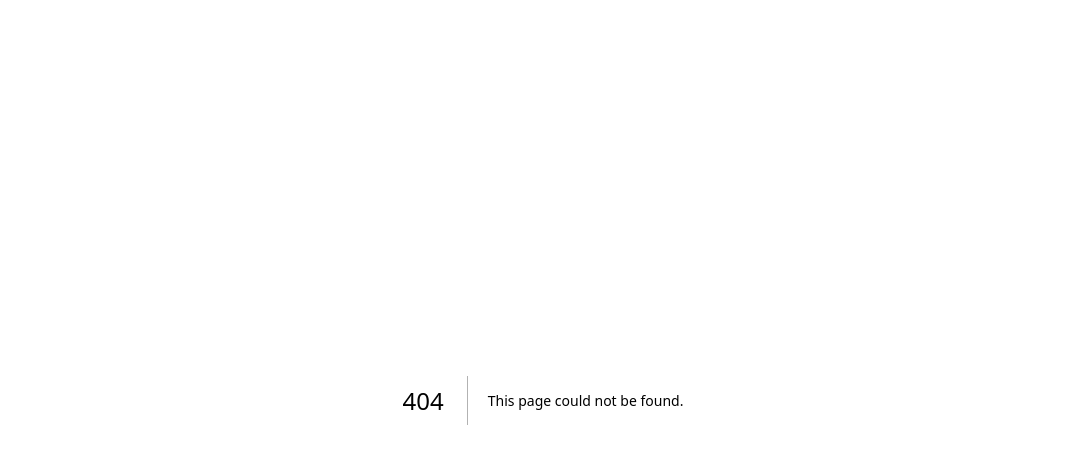
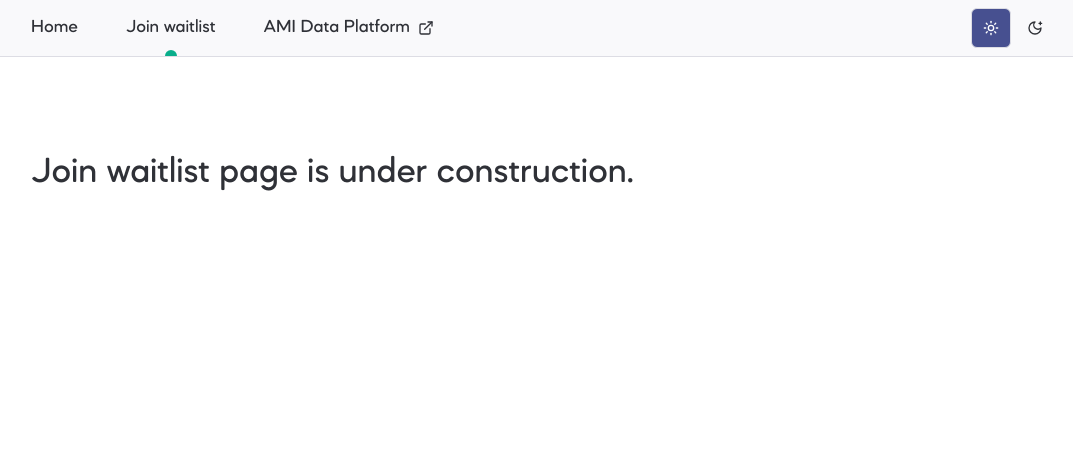
Before and after one commit to RolnickLab/antenna-landing-page, a Next.js app: page /waitlist in a window 1280 px wide. Before the commit this address had no page. Shown: the top 464 px of the page, without its empty margins (97-1170 px from the left). Built offline with nearby package versions, Linux system fonts and the light colour scheme.

Commit message:
Setup page navigation

```diff
--- a/app/layout.tsx
+++ b/app/layout.tsx
@@ -1,3 +1,5 @@
+import { Menu } from "@/components/menu";
+import { ThemeToggle } from "@/components/theme-toggle";
 import type { Metadata } from "next";
 import "./globals.css";
 
@@ -13,7 +15,15 @@ export default function RootLayout({
 }>) {
   return (
     <html lang="en">
-      <body>{children}</body>
+      <body>
+        <header className="py-2 bg-muted sticky top-0 z-10 overflow-hidden border-b">
+          <nav className="flex items-center justify-between max-w-screen-lg h-full mx-auto">
+            <Menu />
+            <ThemeToggle />
+          </nav>
+        </header>
+        <main>{children}</main>
+      </body>
     </html>
   );
 }
--- a/app/page.tsx
+++ b/app/page.tsx
@@ -2,19 +2,19 @@ import { Card } from "@/components/card";
 import { ImagePlaceholder } from "@/components/image-placeholder";
 import { DeploymentsMap } from "@/components/map/deployments-map";
 import { DeploymentsStats } from "@/components/stats/deployments-stats";
-import { ThemeToggle } from "@/components/theme-toggle";
-import { Button } from "@/components/ui/button";
+import { Button, buttonVariants } from "@/components/ui/button";
+import {
+  DATA_PLATFORM_REPO_URL,
+  DATA_PLATFORM_URL,
+  ML_REPO_URL,
+  WAITLIST_URL,
+} from "@/lib/constants";
 import { ClockIcon, ExternalLinkIcon } from "lucide-react";
+import Link from "next/link";
 
 export default function Home() {
   return (
-    <main>
-      <section className="py-2 bg-muted sticky top-0 z-10">
-        <nav className="flex items-center justify-end max-w-screen-lg h-full mx-auto">
-          <ThemeToggle />
-        </nav>
-      </section>
-
+    <>
       <section className="px-24 py-12 overflow-hidden">
         <div className="flex items-center gap-12 max-w-screen-lg mx-auto">
           <div>
@@ -26,7 +26,12 @@ export default function Home() {
               Delivering trustworthy data for biodiversity monitoring,
               policy-making, and conservation efforts
             </h2>
-            <Button size="lg">Join waitlist</Button>
+            <Link
+              className={buttonVariants({ size: "lg" })}
+              href={WAITLIST_URL}
+            >
+              Join waitlist
+            </Link>
           </div>
           <div style={{ marginRight: "-240px" }}>
             <div className="w-[640px] h-[480px] rounded-xl bg-card border overflow-hidden">
@@ -88,9 +93,12 @@ export default function Home() {
                 "The AI detects and identifies the species",
               ]}
             >
-              <Button variant="accent">
+              <Link
+                href={WAITLIST_URL}
+                className={buttonVariants({ variant: "accent" })}
+              >
                 <ClockIcon className="h-4 w-4 mr-2" /> Join waitlist
-              </Button>
+              </Link>
             </Card>
             <Card
               title="Know where and when a species was observed"
@@ -99,9 +107,26 @@ export default function Home() {
                 "Download timestamped, geolocated datasets for analysis",
               ]}
             >
-              <Button variant="accent">
+              <Link
+                href={DATA_PLATFORM_URL}
+                className={buttonVariants({ variant: "accent" })}
+              >
                 Checkout platform <ExternalLinkIcon className="h-4 w-4 ml-2" />
-              </Button>
+              </Link>
+            </Card>
+            <Card
+              title="Help validate the data with my insect expertise"
+              listItems={[
+                "Confirm or adjust AI-generated taxons",
+                "Suggest IDs for unidentified images",
+              ]}
+            >
+              <Link
+                href={WAITLIST_URL}
+                className={buttonVariants({ variant: "accent" })}
+              >
+                <ClockIcon className="h-4 w-4 mr-2" /> Join waitlist
+              </Link>
             </Card>
             <Card
               title="Apply my ML skills to support biodiversity"
@@ -110,9 +135,12 @@ export default function Home() {
                 "Benchmark evaluation metrics to compare results with / compare model performance",
               ]}
             >
-              <Button variant="accent">
+              <Link
+                href={ML_REPO_URL}
+                className={buttonVariants({ variant: "accent" })}
+              >
                 Visit repo <ExternalLinkIcon className="h-4 w-4 ml-2" />
-              </Button>
+              </Link>
             </Card>
             <Card
               title="Contribute to open-source software related to biodiversity"
@@ -121,9 +149,12 @@ export default function Home() {
                 "Add new features to an existing codebase",
               ]}
             >
-              <Button variant="accent">
+              <Link
+                href={DATA_PLATFORM_REPO_URL}
+                className={buttonVariants({ variant: "accent" })}
+              >
                 Visit repo <ExternalLinkIcon className="h-4 w-4 ml-2" />
-              </Button>
+              </Link>
             </Card>
           </div>
         </div>
@@ -144,10 +175,8 @@ export default function Home() {
                 Espace pour la vie - Insectarium
               </a>{" "}
               and technical contributions from scientists around the world (see{" "}
-              <a href="https://github.com/RolnickLab/ami-platform">
-                Github repository
-              </a>{" "}
-              for more detail).
+              <a href={DATA_PLATFORM_REPO_URL}>Github repository</a> for more
+              detail).
             </p>
           </div>
           <div>
@@ -160,6 +189,6 @@ export default function Home() {
           </div>
         </div>
       </section>
-    </main>
+    </>
   );
 }
--- /dev/null
+++ b/app/waitlist/page.tsx
@@ -0,0 +1,13 @@
+export default function Waitlist() {
+  return (
+    <section className="p-24">
+      <div className="flex items-center gap-12 max-w-screen-lg mx-auto">
+        <div>
+          <h1 className="text-4xl font-medium">
+            Join waitlist page is under construction.
+          </h1>
+        </div>
+      </div>
+    </section>
+  );
+}
--- a/components/map/map.tsx
+++ b/components/map/map.tsx
@@ -36,6 +36,7 @@ export const Map = ({ height, markers }: MapProps) => {
       center={bounds.getCenter()}
       maxBounds={MAX_BOUNDS}
       minZoom={MIN_ZOOM}
+      scrollWheelZoom={false}
       style={{
         height: `${height}px`,
       }}
--- /dev/null
+++ b/components/menu.tsx
@@ -0,0 +1,53 @@
+"use client";
+
+import { DATA_PLATFORM_REPO_URL, WAITLIST_URL } from "@/lib/constants";
+import { ExternalLinkIcon } from "lucide-react";
+import Link from "next/link";
+import { usePathname } from "next/navigation";
+
+export const Menu = () => (
+  <ul className="flex items-center justify-center gap-12">
+    <li>
+      <MenuItem label="Home" href="/" />
+    </li>
+    <li>
+      <MenuItem label="Join waitlist" href={WAITLIST_URL} />
+    </li>
+    <li>
+      <MenuItem
+        label="AMI Data Platform"
+        href={DATA_PLATFORM_REPO_URL}
+        external
+      />
+    </li>
+  </ul>
+);
+
+const MenuItem = ({
+  external,
+  href,
+  label,
+}: {
+  href: string;
+  external?: boolean;
+  label: string;
+}) => {
+  const pathname = usePathname();
+  const isActive = pathname === href;
+
+  return (
+    <Link
+      href={href}
+      className="flex items-center justify-center gap-2 text-foreground"
+    >
+      <span>{label}</span>
+      {external && <ExternalLinkIcon className="w-4 h-4" />}
+      {isActive && (
+        <div
+          className="w-[12px] h-[12px] bg-primary rounded-full absolute bottom-0"
+          style={{ transform: "translateY(50%)" }}
+        />
+      )}
+    </Link>
+  );
+};
--- /dev/null
+++ b/lib/constants.ts
@@ -0,0 +1,8 @@
+export const WAITLIST_URL = "/waitlist";
+
+export const DATA_PLATFORM_URL = "https://app.preview.insectai.org/";
+
+export const DATA_PLATFORM_REPO_URL =
+  "https://github.com/RolnickLab/ami-platform";
+
+export const ML_REPO_URL = "https://github.com/RolnickLab/ami-ml/";
```
